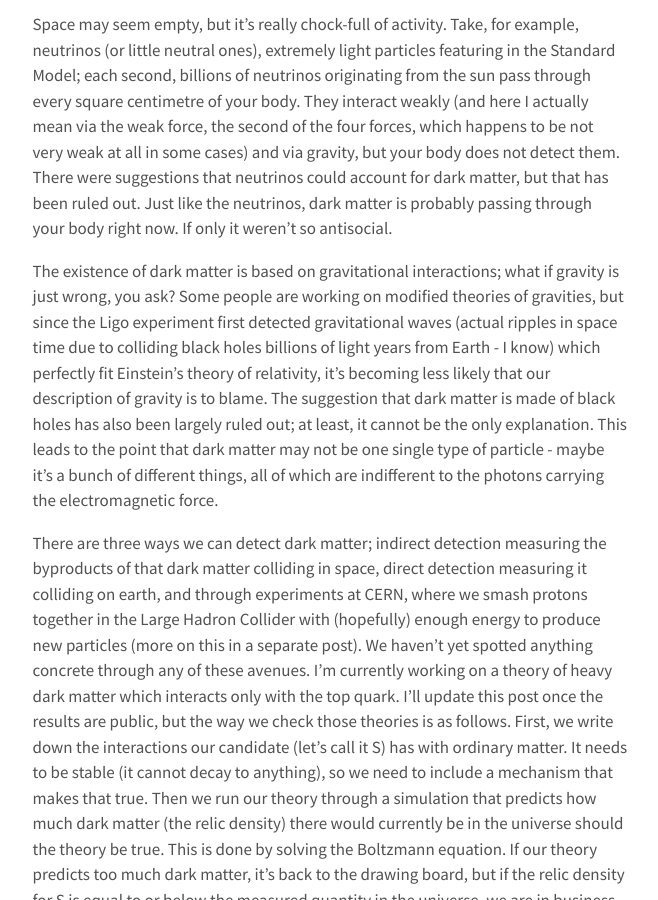
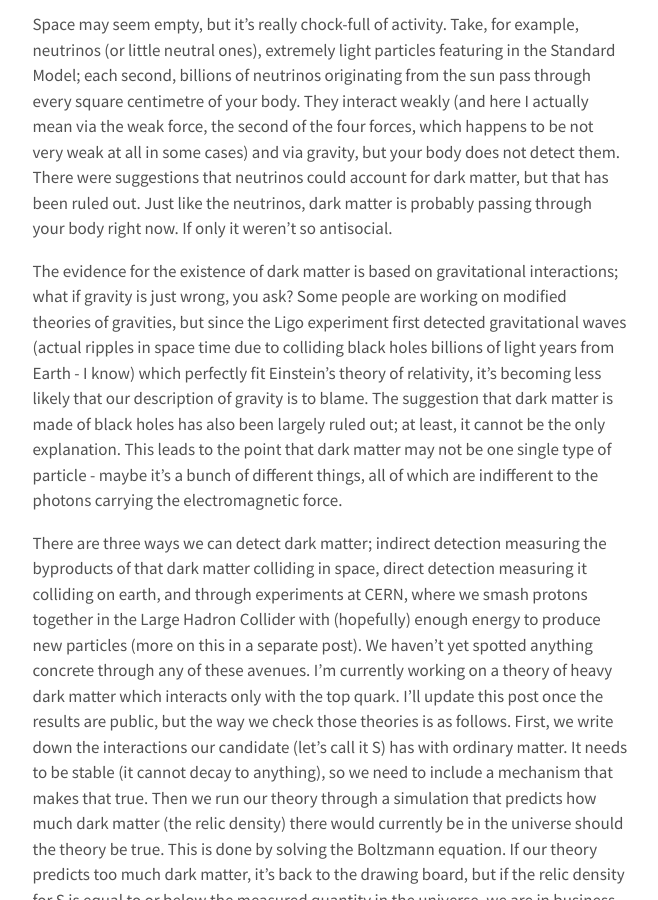
Before and after one commit to lhmason/lhmason.github.io, a Jekyll site: the page built from blog/_posts/2021-01-24-dm.md, in a window 1280 px wide and 900 px high, scrolled down 1355 px. Shown: the whole window, without its empty margins (310-968 px from the left). Built offline with Jekyll 4.4.1, drawn with Linux system fonts in a browser that asks for light colours.

Commit message:
Update 2021-01-24-dm.md

```diff
--- a/blog/_posts/2021-01-24-dm.md
+++ b/blog/_posts/2021-01-24-dm.md
@@ -39,7 +39,7 @@ I actually mean via the weak force, the second of the four forces, which happens
 not detect them. There were suggestions that neutrinos could account for dark matter, but that has been ruled out. Just like the
 neutrinos, dark matter is probably passing through your body right now. If only it weren’t so antisocial.
 
-The existence of dark matter is based on gravitational interactions; what if gravity is just wrong, you ask? Some people are working on
+The evidence for the existence of dark matter is based on gravitational interactions; what if gravity is just wrong, you ask? Some people are working on
 modified theories of gravities, but since the Ligo experiment first detected gravitational waves (actual ripples in space time
 due to colliding black holes billions of light years from Earth - I know) which perfectly fit Einstein’s theory of relativity,
 it’s becoming less likely that our description of gravity is to blame. The suggestion that dark matter is made of black holes has
```
